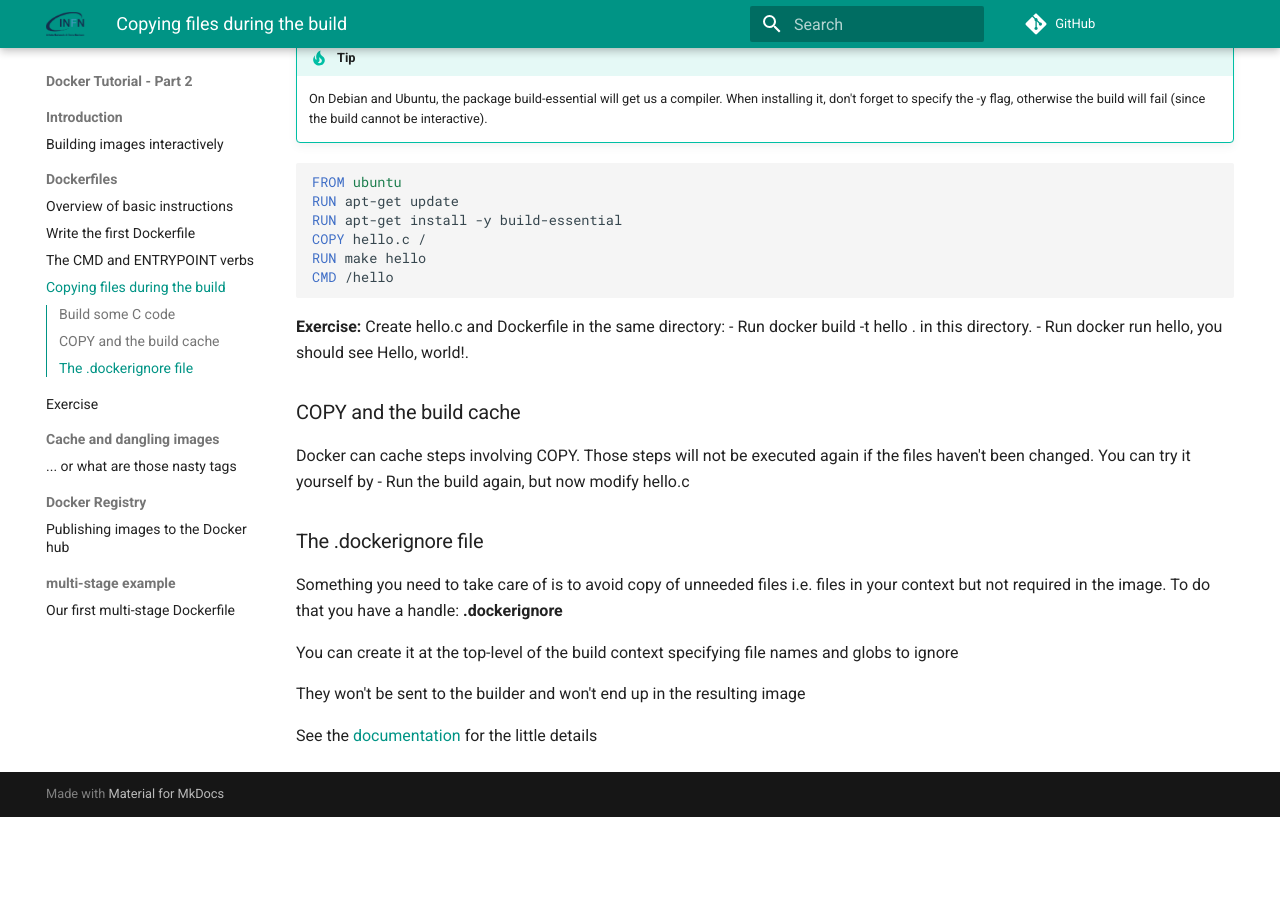
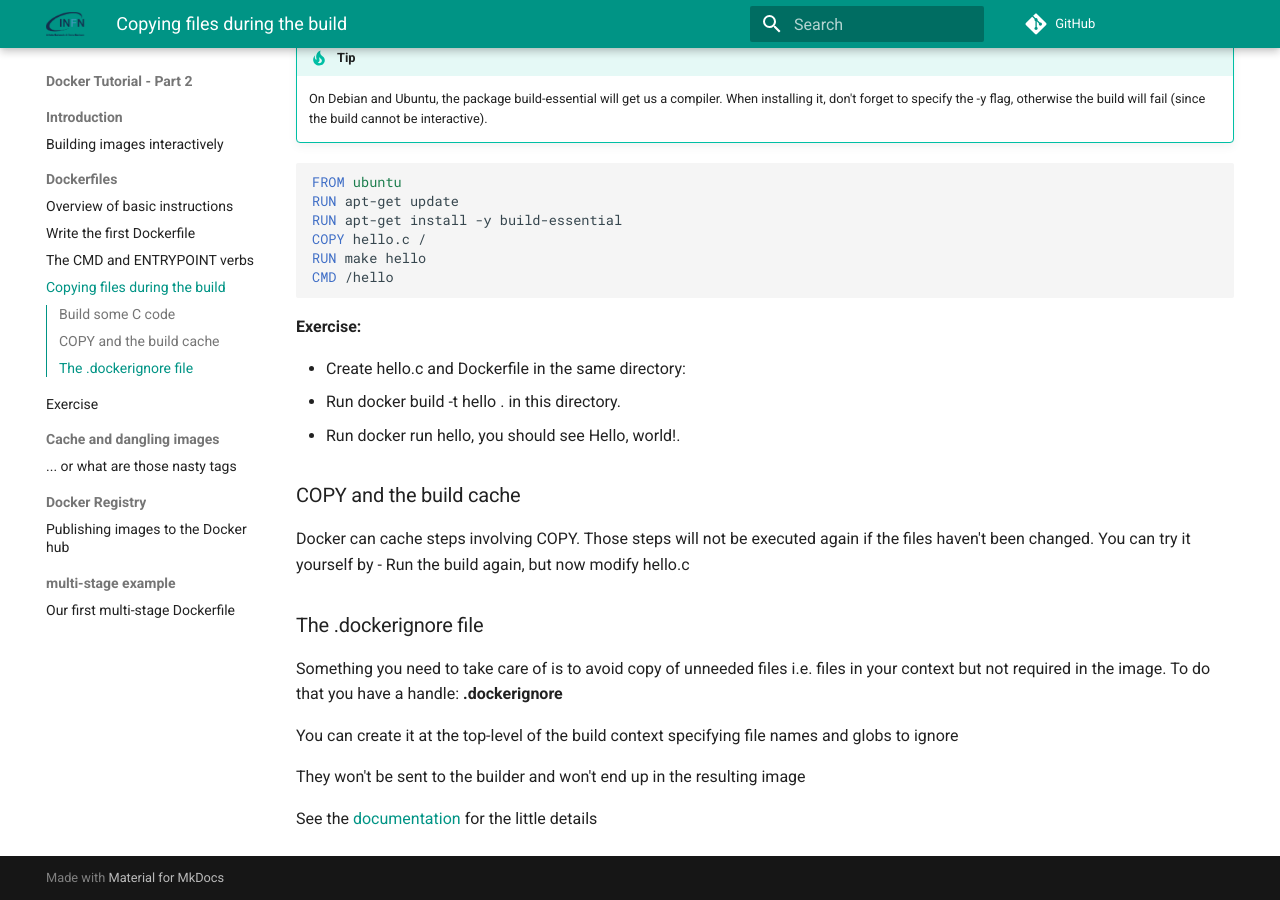
Before and after one commit to spigad/docker-tutorial, an MkDocs documentation site: the page built from docs/dockerfile/copy.md, in a window 1280 px wide and 900 px high, scrolled down 699 px. Built offline with MkDocs 1.6.1 and Material for MkDocs 9.7.7, drawn with Linux system fonts in a browser that asks for light colours; comment, search, counter and statistics services are not loaded; before the commit the page ends 1516 px from its top, so only the background shows below that.

````diff
--- a/docs/dockerfile/copy.md
+++ b/docs/dockerfile/copy.md
@@ -36,7 +36,8 @@ CMD /hello
 ```
 
 **Exercise:**
-Create hello.c and Dockerfile in the same directory:
+
+- Create hello.c and Dockerfile in the same directory:
 - Run docker build -t hello . in this directory.
 - Run docker run hello, you should see Hello, world!.
 
````
